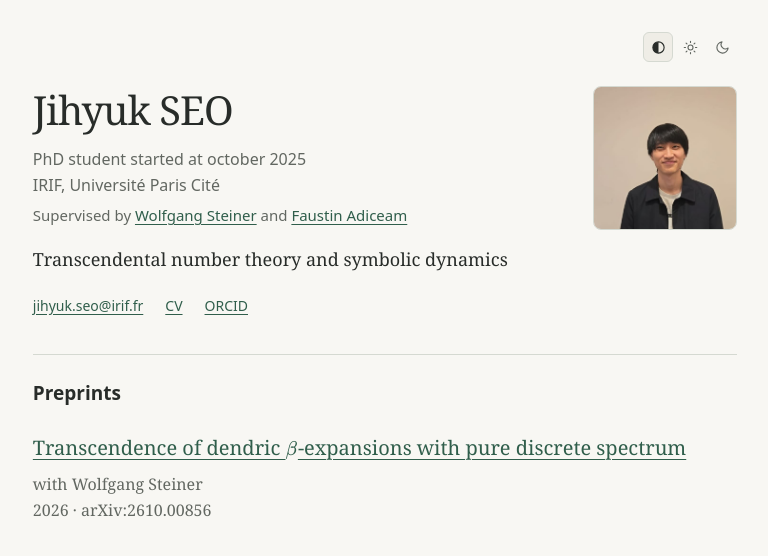
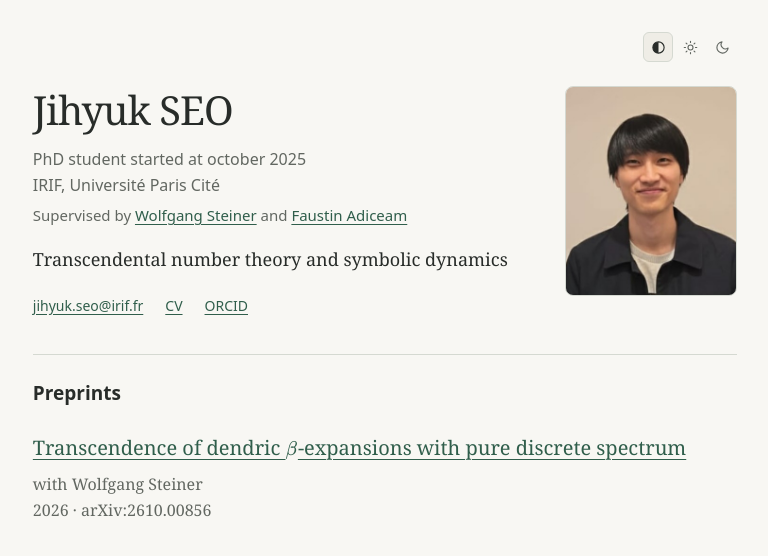
Before and after one commit to seojihyuk26/seojihyuk26.github.io, a Jekyll site: the page built from index.md, in a window 1280 px wide. Shown: the top 556 px of the page, without its empty margins (255-1023 px from the left). Built offline with Jekyll 4.4.1, drawn with Linux system fonts in a browser that asks for light colours.

Commit message:
Crop portrait closer to face and increase photo display size

```diff
--- a/assets/style.css
+++ b/assets/style.css
@@ -57,8 +57,8 @@
 .profile { display: flex; justify-content: space-between; align-items: flex-start; gap: 32px; }
 .profile-info { flex: 1; min-width: 0; }
 .profile-media { flex-shrink: 0; }
-.profile-photo, .profile-photo-placeholder { width: 144px; height: 144px; border-radius: 8px; display: block; }
-.profile-photo { object-fit: cover; object-position: center 20%; border: 1px solid var(--line); }
+.profile-photo, .profile-photo-placeholder { width: 172px; height: 210px; border-radius: 8px; display: block; }
+.profile-photo { object-fit: cover; object-position: center; border: 1px solid var(--line); }
 .profile-photo-placeholder {
   display: flex;
   align-items: center;
@@ -95,7 +95,7 @@
   .page { padding: 20px 24px 48px; }
   .appearance { margin-bottom: 20px; }
   .profile { flex-direction: column-reverse; gap: 20px; }
-  .profile-photo, .profile-photo-placeholder { width: 112px; height: 112px; }
+  .profile-photo, .profile-photo-placeholder { width: 136px; height: 166px; }
   h1 { font-size: 36px; }
   .writing { margin-top: 29px; }
   .profile-links { gap: 9px 18px; }
--- a/index.md
+++ b/index.md
@@ -11,7 +11,7 @@
 affiliation: "IRIF, Université Paris Cité"
 research: "Transcendental number theory and symbolic dynamics"
 email: "jihyuk.seo@irif.fr"
-photo: "/assets/IMG-20261110-WA0017(1).jpg"
+photo: "/assets/photo.jpg"
 cv: "/assets/EnglishCV.pdf"
 # Paste your full ORCID profile URL here when ready.
 orcid: "https://orcid.org/0009-0007-0415-2692"
```
Also changed, not shown: assets/photo.jpg (added).
